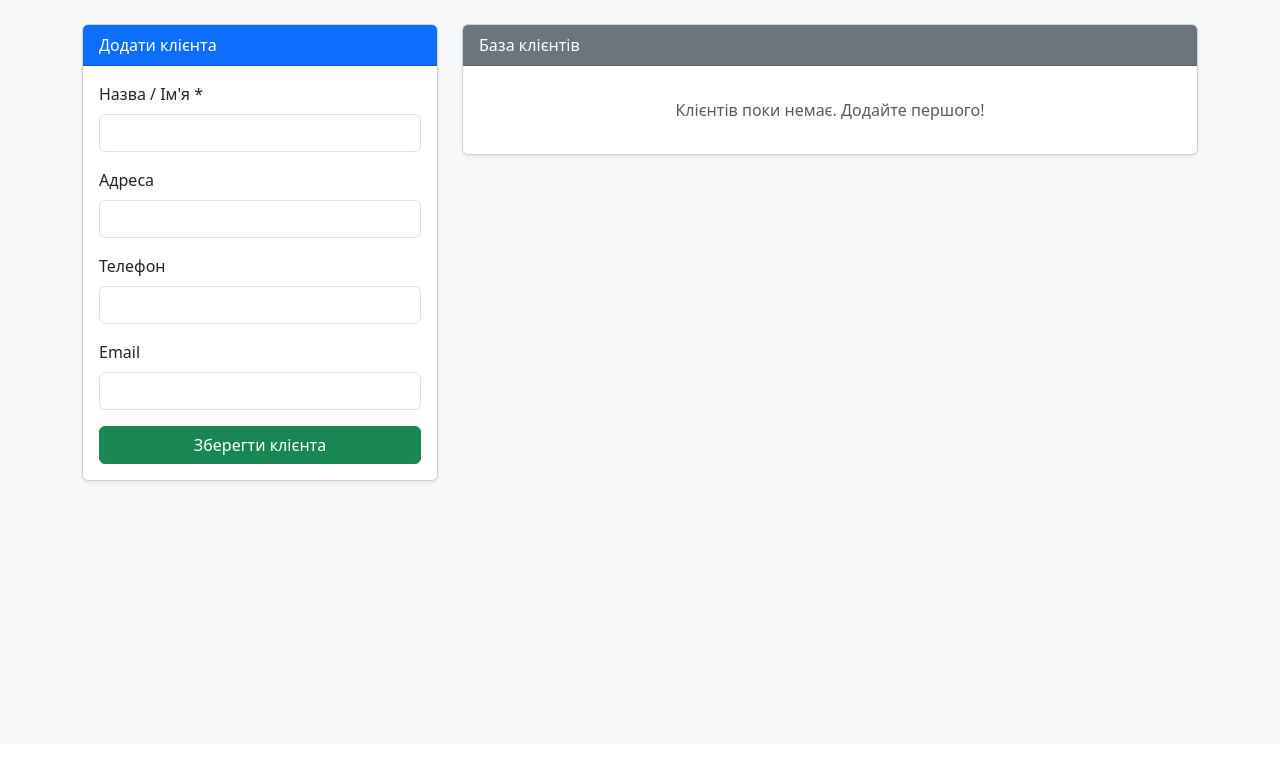
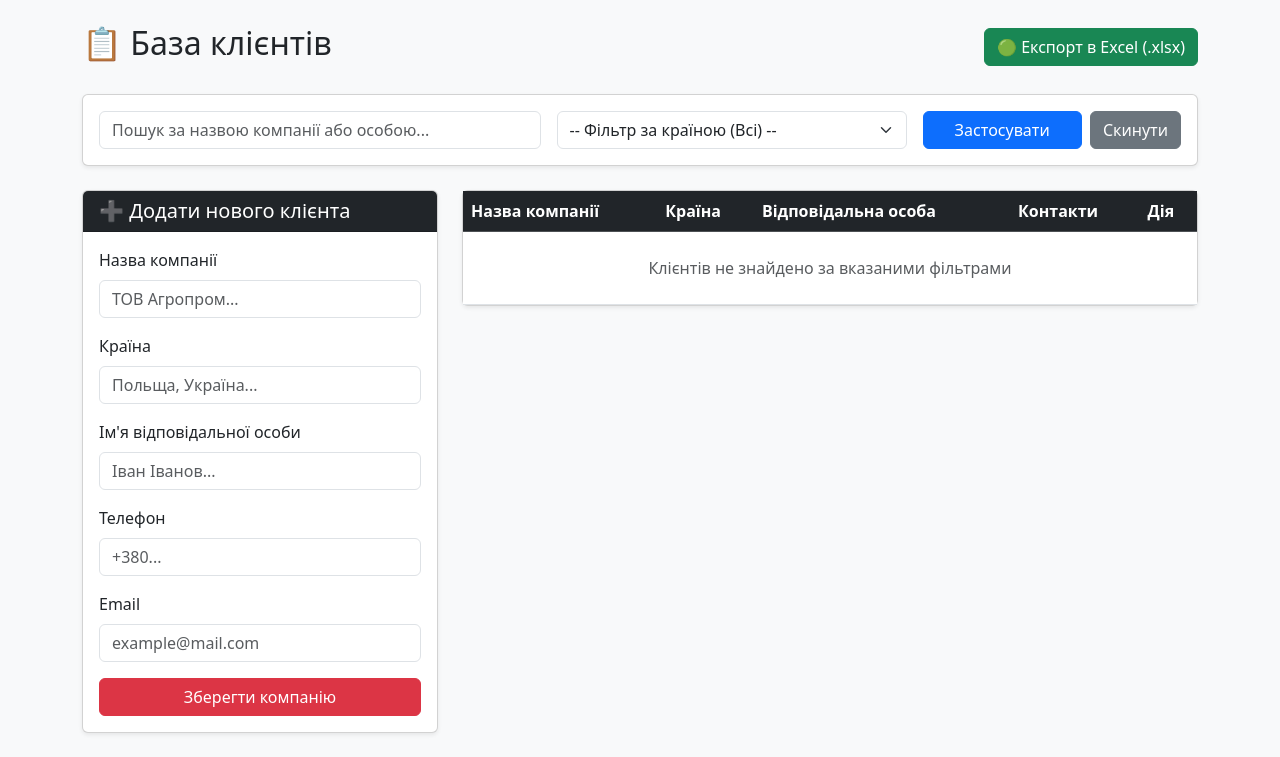
Before and after one commit to dimkapetrichenko-ctrl/my-crm, a Flask app: page / in a window 1280 px wide. Shown: the part 56-813 px from the top of the page. Before the commit the page ends 540 px from the top, so only its background shows below. Run offline with Flask 3, Linux system fonts and the light colour scheme; the visitor is signed in with stand-in values (Sample User, id 1); data that the repository does not hold is empty; some libraries are stand-ins or nearby versions.

Commit message:
Update index.html

```diff
--- a/templates/index.html
+++ b/templates/index.html
@@ -1,28 +1,66 @@
 {% extends 'base.html' %}
 {% block content %}
+
+<div class="row mb-4 align-items-center">
+    <div class="col-md-6">
+        <h2>📋 База клієнтів</h2>
+    </div>
+    <div class="col-md-6 text-end">
+        <a href="{{ url_for('export_excel') }}" class="btn btn-success">🟢 Експорт в Excel (.xlsx)</a>
+    </div>
+</div>
+
+<div class="card shadow-sm mb-4">
+    <div class="card-body">
+        <form method="GET" action="{{ url_for('index') }}" class="row g-3">
+            <div class="col-md-5">
+                <input type="text" name="search" class="form-control" placeholder="Пошук за назвою компанії або особою..." value="{{ search_query }}">
+            </div>
+            <div class="col-md-4">
+                <select name="country" class="form-select">
+                    <option value="">-- Фільтр за країною (Всі) --</option>
+                    {% for c in countries %}
+                        <option value="{{ c }}" {% if country_filter == c %}selected{% endif %}>{{ c }}</option>
+                    {% endfor %}
+                </select>
+            </div>
+            <div class="col-md-3 d-grid gap-2 d-md-flex">
+                <button type="submit" class="btn btn-primary w-100">Застосувати</button>
+                <a href="{{ url_for('index') }}" class="btn btn-secondary">Скинути</a>
+            </div>
+        </form>
+    </div>
+</div>
+
 <div class="row">
     <div class="col-md-4 mb-4">
         <div class="card shadow-sm">
-            <div class="card-header bg-primary text-white">Додати клієнта</div>
+            <div class="card-header bg-dark text-white">
+                <h5 class="mb-0">➕ Додати нового клієнта</h5>
+            </div>
             <div class="card-body">
                 <form action="{{ url_for('add_client') }}" method="POST">
                     <div class="mb-3">
-                        <label class="form-label">Назва / Ім'я *</label>
-                        <input type="text" name="name" class="form-control" required>
+                        <label class="form-label">Назва компанії</label>
+                        <input type="text" name="name" class="form-control" required placeholder="ТОВ Агропром...">
                     </div>
                     <div class="mb-3">
-                        <label class="form-label">Адреса</label>
-                        <input type="text" name="address" class="form-control">
+                        <label class="form-label">Країна</label>
+                        <input type="text" name="country" class="form-control" placeholder="Польща, Україна...">
+                    </div>
+                    <div class="mb-3">
+                        <label class="form-label">Ім'я відповідальної особи</label>
+                        <input type="text" name="contact_person" class="form-control" placeholder="Іван Іванов...">
                     </div>
                     <div class="mb-3">
                         <label class="form-label">Телефон</label>
-                        <input type="text" name="phone" class="form-control">
+                        <input type="text" name="phone" class="form-control" placeholder="+380...">
                     </div>
                     <div class="mb-3">
                         <label class="form-label">Email</label>
-                        <input type="email" name="email" class="form-control">
+                        <input type="email" name="email" class="form-control" placeholder="example@mail.com">
                     </div>
-                    <button type="submit" class="btn btn-success w-100">Зберегти клієнта</button>
+                    <button type="submit" class="btn btn-danger w-100">Зберегти компанію</button>
                 </form>
             </div>
         </div>
@@ -30,16 +68,14 @@
 
     <div class="col-md-8">
         <div class="card shadow-sm">
-            <div class="card-header bg-secondary text-white">База клієнтів</div>
-            <div class="card-body">
-                {% if clients %}
             <div class="table-responsive">
-                    <table class="table table-hover align-middle">
-                        <thead>
+                <table class="table table-hover align-middle mb-0">
+                    <thead class="table-dark">
                         <tr>
-                                <th>Назва</th>
-                                <th>Телефон</th>
-                                <th>Email</th>
+                            <th>Назва компанії</th>
+                            <th>Країна</th>
+                            <th>Відповідальна особа</th>
+                            <th>Контакти</th>
                             <th>Дія</th>
                         </tr>
                     </thead>
@@ -47,21 +83,29 @@
                         {% for client in clients %}
                         <tr>
                             <td><strong>{{ client.name }}</strong></td>
-                                <td>{{ client.phone or '-' }}</td>
-                                <td>{{ client.email or '-' }}</td>
+                            <td><span class="badge bg-secondary">{{ client.country or '-' }}</span></td>
+                            <td>{{ client.contact_person or '-' }}</td>
                             <td>
-                                    <a href="{{ url_for('client_detail', client_id=client.id) }}" class="btn btn-sm btn-outline-primary">Картка & Перемовини</a>
+                                <small>
+                                    📞 {{ client.phone or '-' }}<br>
+                                    ✉️ {{ client.email or '-' }}
+                                </small>
+                            </td>
+                            <td>
+                                <a href="{{ url_for('client_detail', client_id=client.id) }}" class="btn btn-sm btn-outline-primary">Картка / Історія</a>
                             </td>
                         </tr>
                         {% endfor %}
+                        {% if not clients %}
+                        <tr>
+                            <td colspan="5" class="text-center text-muted py-4">Клієнтів не знайдено за вказаними фільтрами</td>
+                        </tr>
+                        {% endif %}
                     </tbody>
                 </table>
-                </div>
-                {% else %}
-                <p class="text-muted my-3 text-center">Клієнтів поки немає. Додайте першого!</p>
-                {% endif %}
             </div>
         </div>
     </div>
 </div>
+
 {% endblock %}
```
Lines whose indentation alone changed are shown as unchanged.
